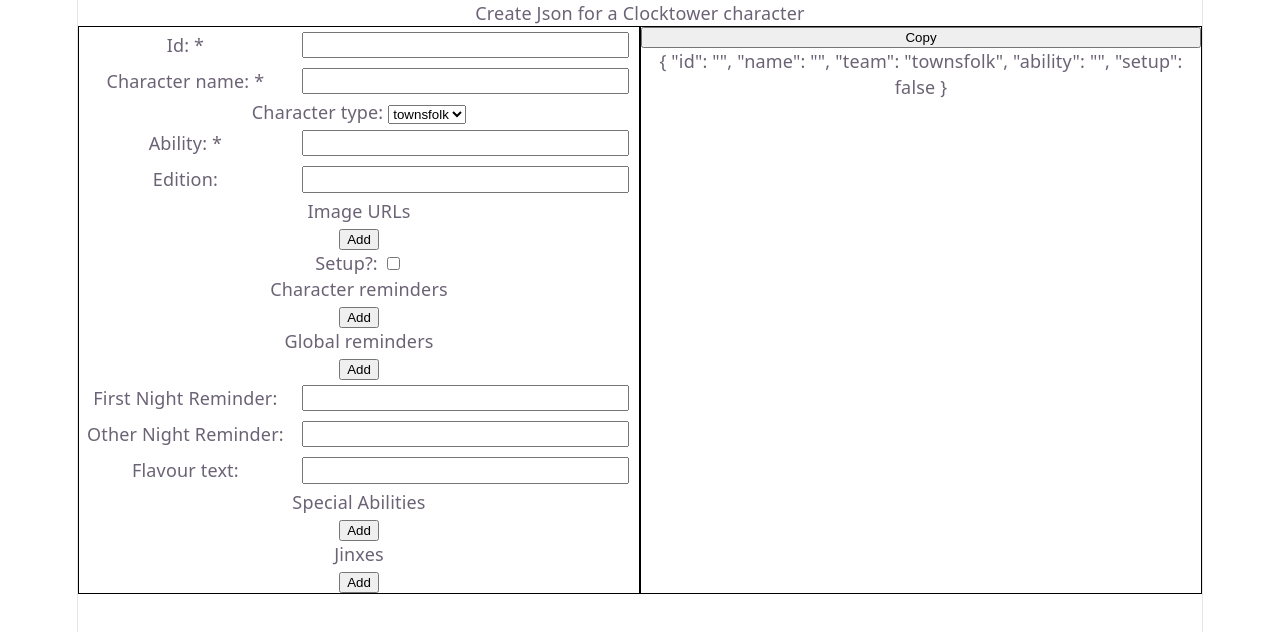
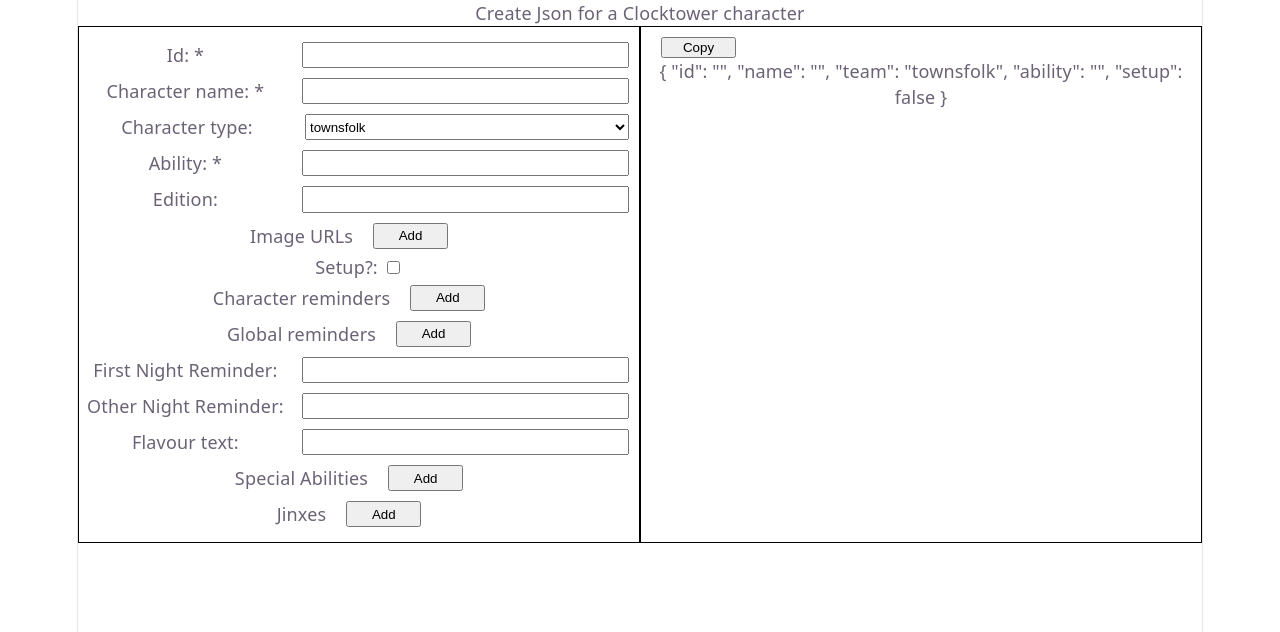
Before and after one commit to rebeccabex/clocktower-apps, a React (Vite) app in the folder clocktower-apps/: page / in a window 1280 px wide. Shown: the top 632 px of the page. Built offline with nearby package versions, Linux system fonts and the light colour scheme.

Commit message:
Improved page formatting

```diff
--- a/clocktower-apps/src/CharacterJsonCreatorPage.tsx
+++ b/clocktower-apps/src/CharacterJsonCreatorPage.tsx
@@ -16,6 +16,8 @@
 } from "./types";
 import { SpecialAbilities } from "./SpecialAbilities";
 import { JinxSection } from "./JinxSection";
+import { Button } from "./components/Button";
+import { Dropdown } from "./components/Dropdown";
 
 export const CharacterJsonCreatorPage = () => {
   const [characterObject, setCharacterObject] = useState(emptyBotCCharacter);
@@ -154,23 +156,15 @@
             label="Character name"
             required
           />
-          <div>
-            <label htmlFor="characterType">Character type: </label>
-            <select
-              id="characterType"
-              onChange={(e) =>
-                updateField("team", e.target.value as CharacterType)
-              }
-            >
-              (
-              {characterTypes.map((characterType) => (
-                <option key={characterType} value={characterType}>
-                  {characterType}
-                </option>
-              ))}
-              )
-            </select>
-          </div>
+          <Dropdown
+            values={characterTypes}
+            initialValue={characterObject.team}
+            label="Character type"
+            onChange={(newValue: string) =>
+              updateField("team", newValue as CharacterType)
+            }
+            required
+          />
           <TextField
             fieldName="ability"
             updateField={(newValue: string) => updateField("ability", newValue)}
@@ -273,7 +267,7 @@
           />
         </InputColumn>
         <OutputColumn>
-          <button onClick={copyJsonToClipboard}>Copy</button>
+          <Button onClick={copyJsonToClipboard} label="Copy" />
           {characterJsonString}
         </OutputColumn>
       </PageLayout>
@@ -291,6 +285,7 @@
   flex-direction: column;
   border: 1px solid #000000;
   width: 50%;
+  padding: 10px 0;
 `;
 
 const OutputColumn = styled.div`
@@ -298,4 +293,5 @@
   flex-direction: column;
   border: 1px solid #000000;
   width: 50%;
+  padding: 10px 0;
 `;
--- a/clocktower-apps/src/JinxSection.tsx
+++ b/clocktower-apps/src/JinxSection.tsx
@@ -1,3 +1,5 @@
+import styled from "styled-components";
+import { Button } from "./components/Button";
 import { TextField } from "./components/TextField";
 import { defaultJinx, type Jinx, type JinxFieldName } from "./types";
 
@@ -24,14 +26,16 @@
   const onDelete = (indexToRemove: number) => removeJinx(indexToRemove);
 
   return (
-    <div>
-      <div>Jinxes</div>
-      <button onClick={onAdd}>Add</button>
+    <JinxesContainer>
+      <HeaderContainer>
+        <div>Jinxes</div>
+        <Button onClick={onAdd} label="Add" />
+      </HeaderContainer>
       {jinxes.map((_, i) => (
         <div>
           <div>
             {`Jinx ${i + 1}`}
-            <button onClick={() => onDelete(i)}>-</button>
+            <Button onClick={() => onDelete(i)} label="Delete" />
           </div>
           <TextField
             fieldName="id"
@@ -49,6 +53,16 @@
           />
         </div>
       ))}
-    </div>
+    </JinxesContainer>
   );
 };
+
+const JinxesContainer = styled.div`
+  margin: 5px 0;
+`;
+
+const HeaderContainer = styled.div`
+  display: flex;
+  flex-direction: row;
+  justify-content: center;
+`;
--- a/clocktower-apps/src/SpecialAbilities.tsx
+++ b/clocktower-apps/src/SpecialAbilities.tsx
@@ -5,6 +5,7 @@
   type SpecialAbility,
   type SpecialAbilityFieldName,
 } from "./types";
+import { Button } from "./components/Button";
 
 type SpecialAbilitiesProps = {
   specialAbilities: Array<SpecialAbility>;
@@ -33,14 +34,16 @@
     removeSpecialAbility(indexToRemove);
 
   return (
-    <div>
-      <div>Special Abilities</div>
-      <button onClick={onAddSpecialAbility}>Add</button>
+    <SpecialAbilitiesContainer>
+      <HeaderContainer>
+        <div>Special Abilities</div>
+        <Button onClick={onAddSpecialAbility} label="Add" />
+      </HeaderContainer>
       {specialAbilities.map((specialAbility, i) => (
-        <SpecialAbilitiesContainer key={i}>
+        <SpecialAbilityContainer key={i}>
           <div>
             {`Special ability ${i + 1}`}
-            <button onClick={() => onDelete(i)}>-</button>
+            <Button onClick={() => onDelete(i)} label="Delete" />
           </div>
           <SpecialAbilitiesField
             specialAbility={specialAbility}
@@ -49,13 +52,23 @@
               newValue: string,
             ) => onUpdate(fieldToUpdate, newValue, i)}
           />
-        </SpecialAbilitiesContainer>
+        </SpecialAbilityContainer>
       ))}
-    </div>
+    </SpecialAbilitiesContainer>
   );
 };
 
 const SpecialAbilitiesContainer = styled.div`
+  margin: 5px 0;
+`;
+
+const HeaderContainer = styled.div`
+  display: flex;
+  flex-direction: row;
+  justify-content: center;
+`;
+
+const SpecialAbilityContainer = styled.div`
   display: block;
   width: 50%;
 `;
--- a/clocktower-apps/src/components/ArrayField.tsx
+++ b/clocktower-apps/src/components/ArrayField.tsx
@@ -1,3 +1,4 @@
+import { Button } from "./Button";
 import type { BaseFieldProps } from "./TextField";
 import styled from "styled-components";
 
@@ -27,11 +28,11 @@
   const isDisabled = values.length >= maxNumberOfElements;
 
   return (
-    <div>
-      <div>{label}</div>
-      <button onClick={onAddItem} disabled={isDisabled}>
-        Add
-      </button>
+    <ArrayFieldContainer>
+      <HeaderContainer>
+        <div>{label}</div>
+        <Button onClick={onAddItem} label="Add" disabled={isDisabled} />
+      </HeaderContainer>
       <FieldsContainer>
         {values.map((value, i) => (
           <RowContainer key={i}>
@@ -42,13 +43,23 @@
               maxLength={maxItemLength}
               value={value}
             />
-            <button onClick={() => onRemoveItem(i)}>-</button>
+            <Button onClick={() => onRemoveItem(i)} label="Delete" />
           </RowContainer>
         ))}
       </FieldsContainer>
-    </div>
+    </ArrayFieldContainer>
   );
 };
+
+const ArrayFieldContainer = styled.div`
+  margin: 5px 0;
+`;
+
+const HeaderContainer = styled.div`
+  display: flex;
+  flex-direction: row;
+  justify-content: center;
+`;
 
 const FieldsContainer = styled.div`
   display: flex;
--- /dev/null
+++ b/clocktower-apps/src/components/Button.tsx
@@ -0,0 +1,20 @@
+import styled from "styled-components";
+
+type ButtonProps = {
+  onClick: () => void;
+  label: string;
+  disabled?: boolean;
+};
+
+export const Button = ({ onClick, label, disabled }: ButtonProps) => {
+  return (
+    <StyledButton onClick={onClick} disabled={disabled}>
+      {label}
+    </StyledButton>
+  );
+};
+
+const StyledButton = styled.button`
+  width: 75px;
+  margin: 0 20px;
+`;
```
